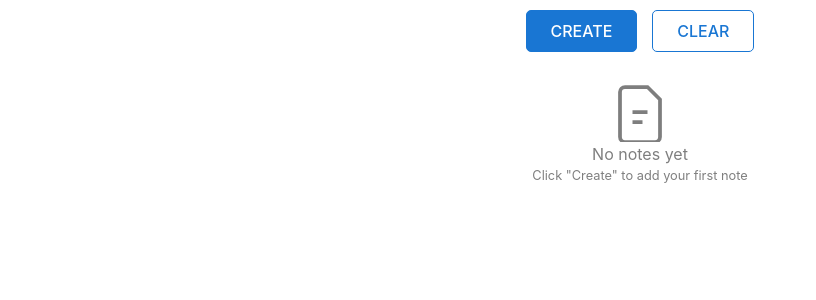
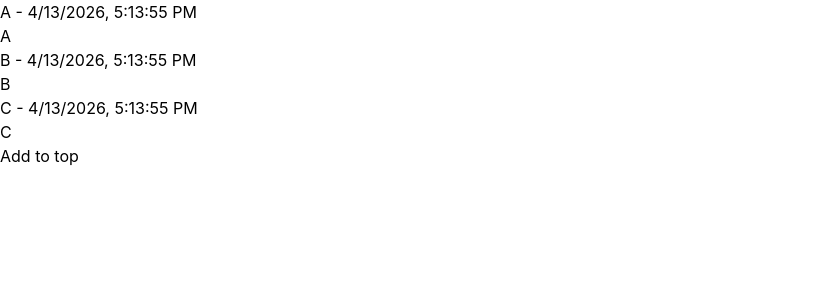
Before and after one commit to Ralchuk/Notes, a React (Vite) app: page / in a window 1280 px wide. Shown: the top 300 px of the page, without its empty margins (0-816 px from the left). Built offline with nearby package versions, Linux system fonts and the light colour scheme.

Commit message:
create lab

```diff
--- a/package.json
+++ b/package.json
@@ -14,12 +14,12 @@
     "@emotion/styled": "^11.14.1",
     "@mui/icons-material": "^7.3.9",
     "@mui/material": "^7.3.9",
-    "@tailwindcss/vite": "^4.2.2",
     "react": "^19.2.0",
     "react-dom": "^19.2.0"
   },
   "devDependencies": {
     "@eslint/js": "^9.39.1",
+    "@tailwindcss/vite": "^4.2.2",
     "@types/node": "^24.10.1",
     "@types/react": "^19.2.7",
     "@types/react-dom": "^19.2.3",
--- a/src/app/App.tsx
+++ b/src/app/App.tsx
@@ -1,11 +1,12 @@
 import Note from "@/entities/note/note";
+import KeyMismatch from "@/lab/KeyMismatch";
 
 
 function App() {
 
   return (
     <>
-    <Note/>
+    <KeyMismatch/>
     </>
   );
 }
--- /dev/null
+++ b/src/lab/KeyMismatch.tsx
@@ -0,0 +1,35 @@
+import { useState } from "react";
+
+interface Prop{
+    id:string;
+    createdAt:string;
+}
+
+export default function KeyMismatch(){
+    const[state, setState] = useState<Prop[]>([
+        {id:"A", createdAt: new Date().toLocaleString()},
+        {id:"B", createdAt: new Date().toLocaleString()},
+        {id:"C", createdAt: new Date().toLocaleString()},
+    ])
+    const handleAddToTop = (() => {
+        const newItem = {
+            id: crypto.randomUUID(),
+            createdAt: new Date().toISOString(),
+        }
+        setState((prev) => [newItem, ...prev])
+    }
+    )
+    return (
+        <div>
+            {state.map((item, index) => (
+                <div key={index}>
+                    <p>{item.id} - {item.createdAt}</p>
+                    <input defaultValue={item.id}/>
+                </div>
+            )
+            )}
+            <button onClick={handleAddToTop}>Add to top
+            </button>
+        </div>
+    )
+}
```
Also changed, not shown: 1 other file (tests, documents, lock files or other folders).
